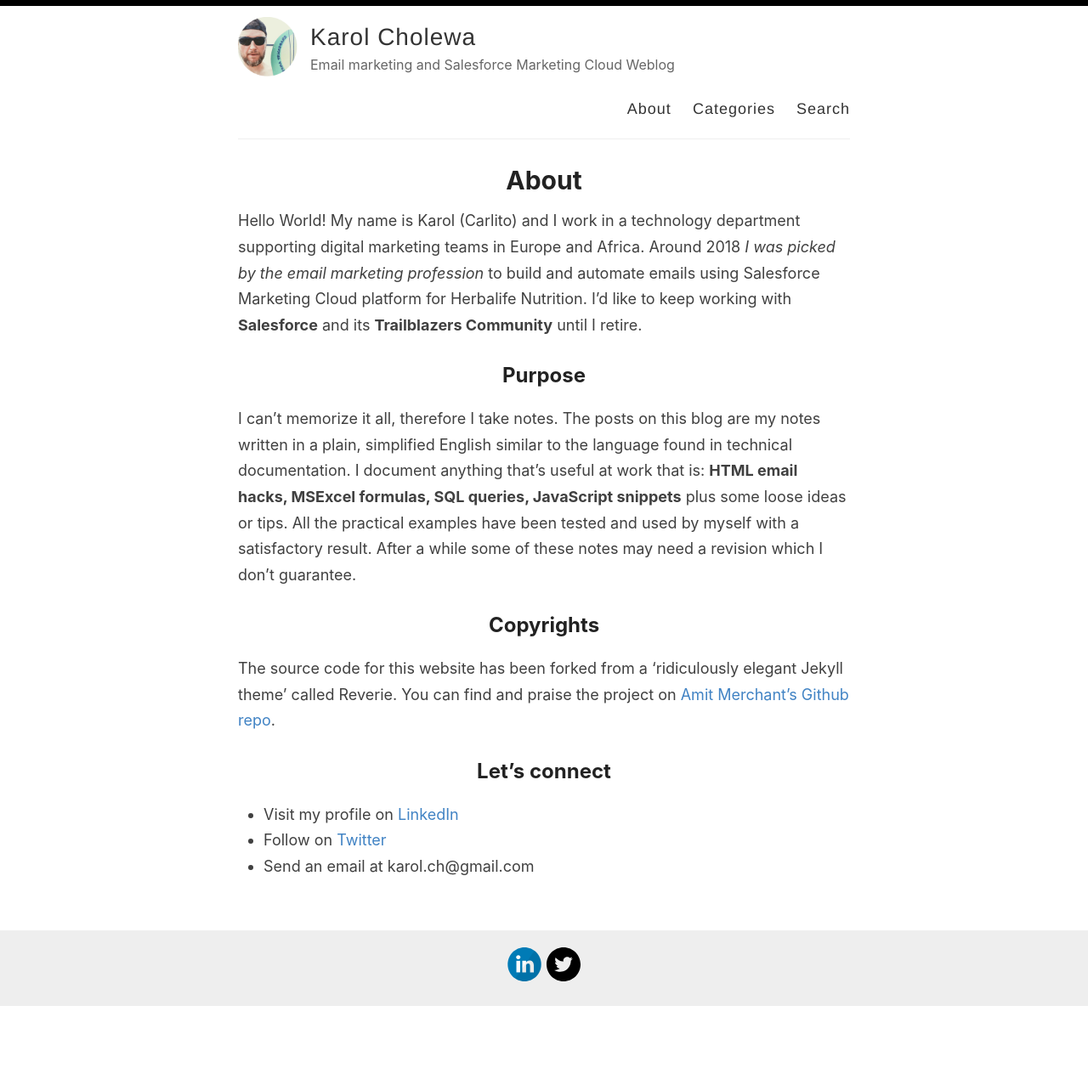
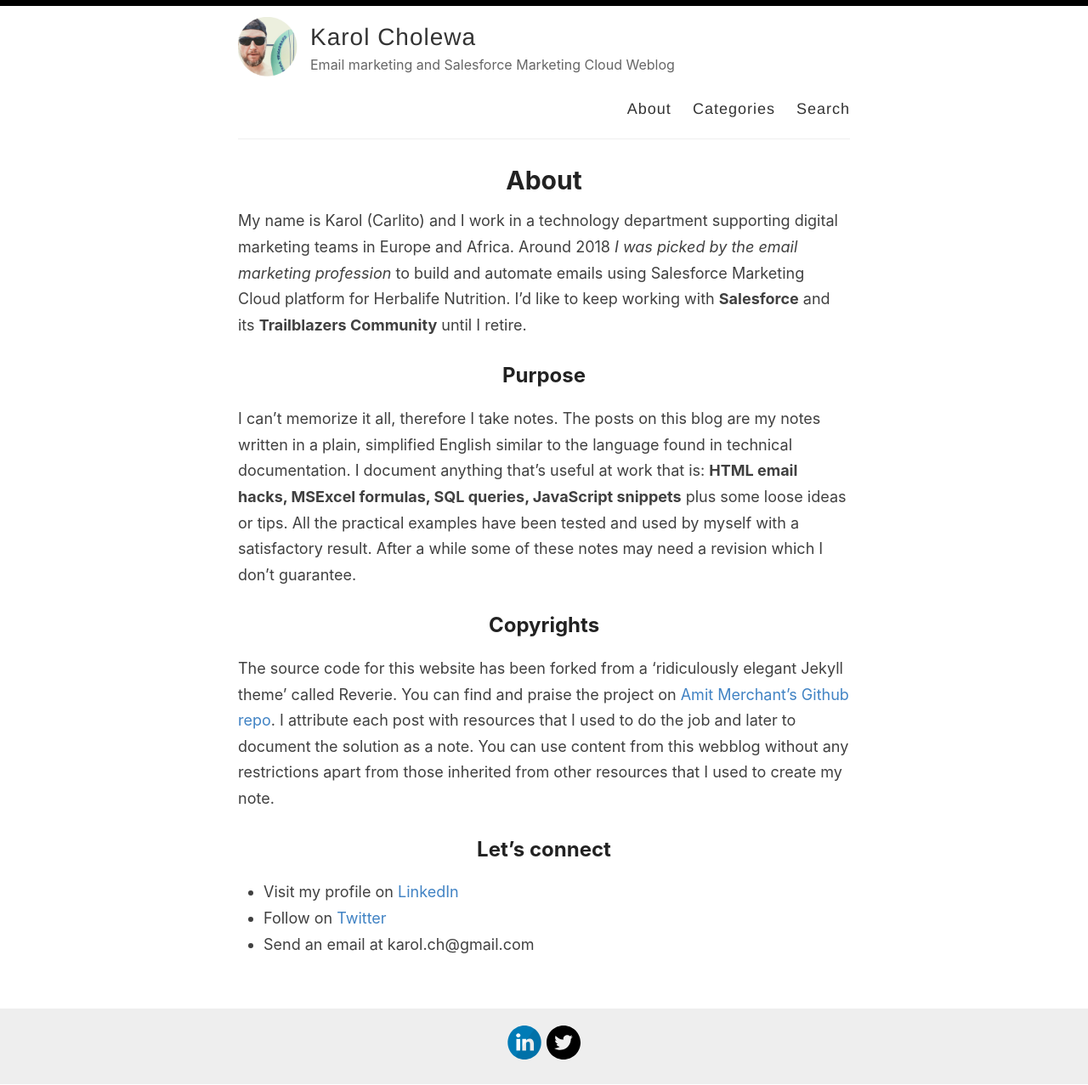
Before and after one commit to karolcholewa/blog, a Jekyll site: the page built from _pages/about.md, in a window 1280 px wide. Shown: the whole page at 85% size. Built offline with Jekyll 4.4.1, drawn with Linux system fonts in a browser that asks for light colours; before the commit the page ends 1185 px from its top, so only the background shows below that.

Commit message:
updated post

```diff
--- a/_pages/about.md
+++ b/_pages/about.md
@@ -4,7 +4,7 @@ title: About
 permalink: /about/
 ---
 
-Hello World! My name is Karol (Carlito) and I work in a technology department supporting digital marketing teams in Europe and Africa. Around 2018 *I was picked by the email marketing profession* to build and automate emails using Salesforce Marketing Cloud platform for Herbalife Nutrition. I'd like to keep working with **Salesforce** and its **Trailblazers Community** until I retire.
+My name is Karol (Carlito) and I work in a technology department supporting digital marketing teams in Europe and Africa. Around 2018 *I was picked by the email marketing profession* to build and automate emails using Salesforce Marketing Cloud platform for Herbalife Nutrition. I'd like to keep working with **Salesforce** and its **Trailblazers Community** until I retire.
 
 ## Purpose
 
@@ -13,6 +13,8 @@ I can't memorize it all, therefore I take notes. The posts on this blog are my n
 ## Copyrights
 
 The source code for this website has been forked from a 'ridiculously elegant Jekyll theme' called Reverie. You can find and praise the project on [Amit Merchant's Github repo](https://github.com/amitmerchant1990/reverie).
+I attribute each post with resources that I used to do the job and later to document the solution as a note.
+You can use content from this webblog without any restrictions apart from those inherited from other resources that I used to create my note.
 
 ## Let's connect
 * Visit my profile on [LinkedIn](https://www.linkedin.com/in/karolcholewa/)
```
